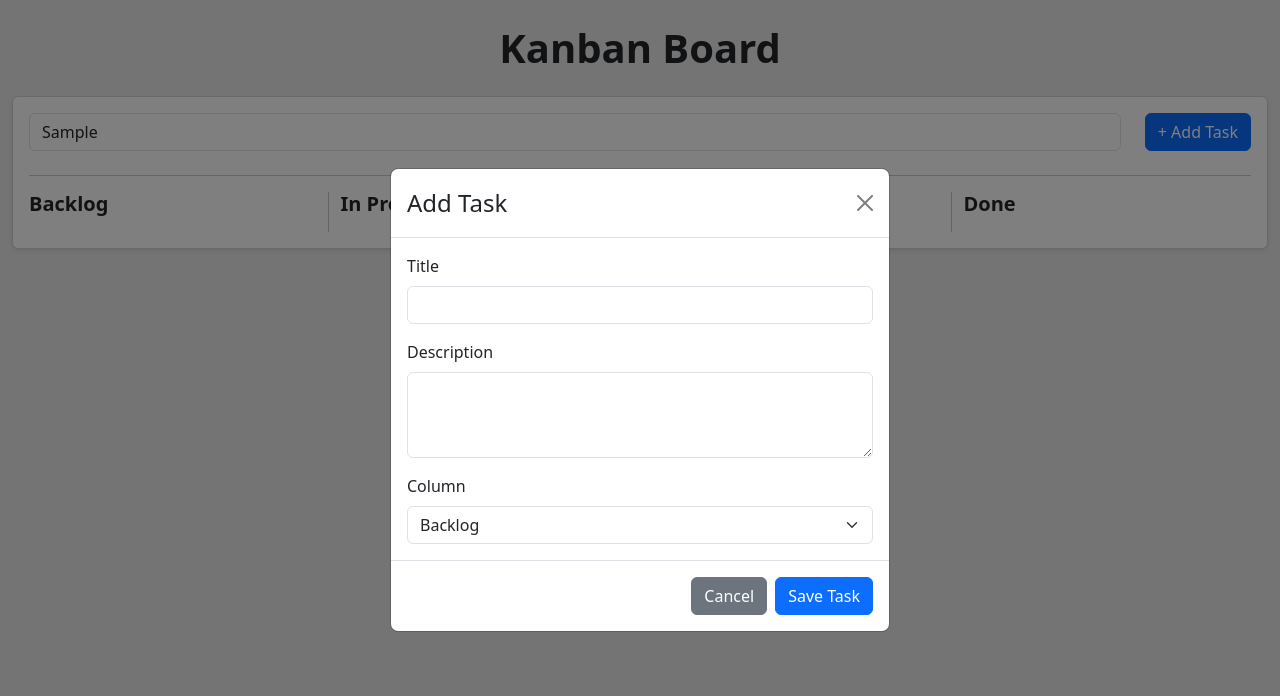
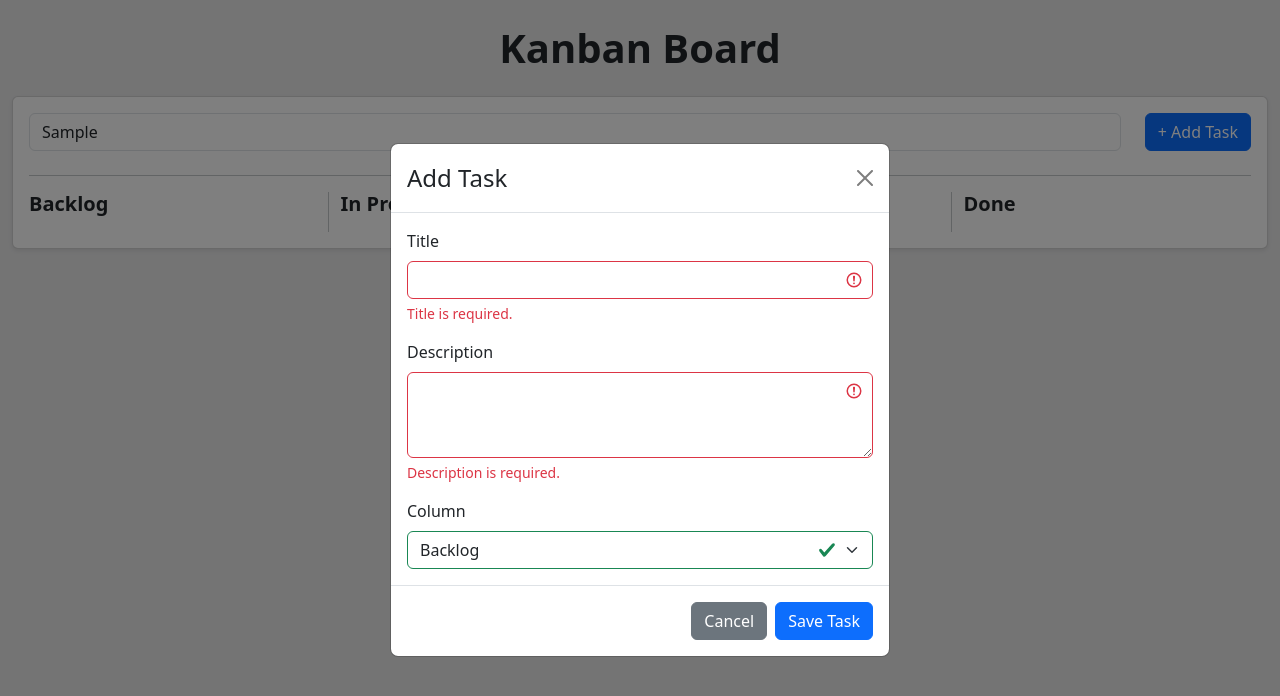
Before and after one commit to saeedkhal/Kanban-style-To-Do-List-Dashboard-, a React (Vite) app: page / in a window 1280 px wide. Both pictures are taken after typing "Sample" into the empty fields and a click on the button "+ Add Task". Shown: the top 696 px of the page. Built offline with nearby package versions, Linux system fonts and the light colour scheme; data requests are answered from the project's data file.

Commit message:
Enhance task validation and improve form feedback in Kanban board

```diff
--- a/src/App.tsx
+++ b/src/App.tsx
@@ -98,7 +98,7 @@ const KanbanBoard = () => {
   };
 
   const handleEditSave = () => {
-    if (!editingTask) return;
+    if (!editingTask?.title?.trim() || !editingTask?.description?.trim()) return;
     editTaskMutation.mutate(editingTask);
     setShowEditModal(false);
   };
@@ -218,23 +218,27 @@ const KanbanBoard = () => {
           <Modal.Title>Add Task</Modal.Title>
         </Modal.Header>
         <Modal.Body>
-          <Form>
+          <Form validated>
             <Form.Group className="mb-3">
               <Form.Label>Title</Form.Label>
               <Form.Control
+                required
                 type="text"
                 value={newTask.title}
                 onChange={(e) => setNewTask({ ...newTask, title: e.target.value })}
               />
+              <Form.Control.Feedback type="invalid">Title is required.</Form.Control.Feedback>
             </Form.Group>
             <Form.Group className="mb-3">
               <Form.Label>Description</Form.Label>
               <Form.Control
+                required
                 as="textarea"
                 rows={3}
                 value={newTask.description}
                 onChange={(e) => setNewTask({ ...newTask, description: e.target.value })}
               />
+              <Form.Control.Feedback type="invalid">Description is required.</Form.Control.Feedback>
             </Form.Group>
             <Form.Group>
               <Form.Label>Column</Form.Label>
@@ -263,23 +267,27 @@ const KanbanBoard = () => {
           <Modal.Title>Edit Task</Modal.Title>
         </Modal.Header>
         <Modal.Body>
-          <Form>
+          <Form validated>
             <Form.Group className="mb-3">
               <Form.Label>Title</Form.Label>
               <Form.Control
                 type="text"
+                required
                 value={editingTask?.title || ""}
                 onChange={(e) => setEditingTask((prev) => (prev ? { ...prev, title: e.target.value } : null))}
               />
+              <Form.Control.Feedback type="invalid">Title is required.</Form.Control.Feedback>
             </Form.Group>
             <Form.Group className="mb-3">
               <Form.Label>Description</Form.Label>
               <Form.Control
                 as="textarea"
                 rows={3}
+                required
                 value={editingTask?.description || ""}
                 onChange={(e) => setEditingTask((prev) => (prev ? { ...prev, description: e.target.value } : null))}
               />
+              <Form.Control.Feedback type="invalid">Description is required.</Form.Control.Feedback>
             </Form.Group>
             <Form.Group>
               <Form.Label>Column</Form.Label>
```
